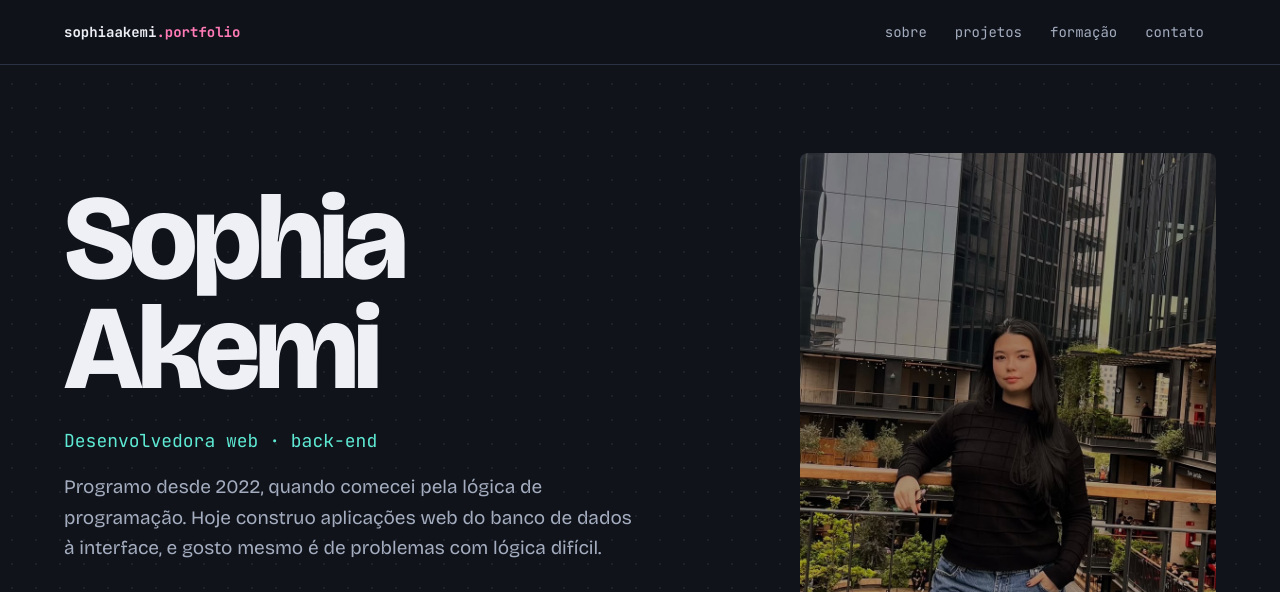
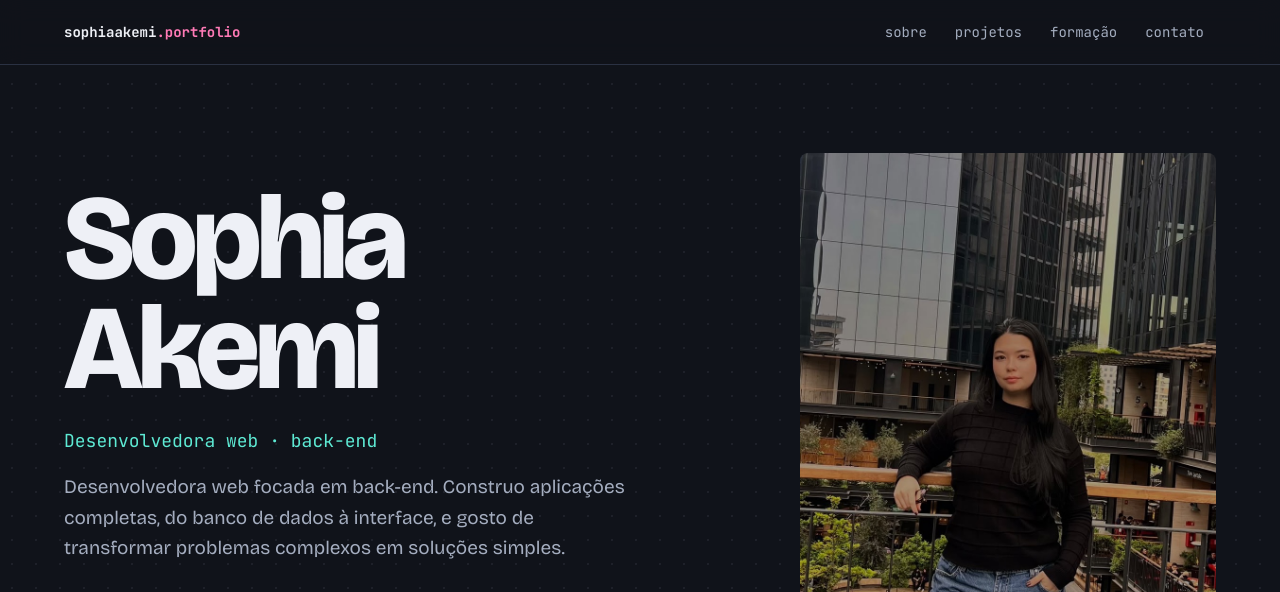
Before and after one commit to sosoakemi/Portfolio, a plain HTML site: page index.html in a window 1280 px wide. Shown: the top 592 px of the page. Drawn offline with nearby package versions, Linux system fonts and the light colour scheme.

Commit message:
Atualiza a frase de apresentação do topo

```diff
--- a/index.html
+++ b/index.html
@@ -57,9 +57,9 @@
             <h1 id="name">Sophia<br />Akemi</h1>
             <p class="hero__role">Desenvolvedora web · back-end</p>
             <p class="hero__lead">
-              Programo desde 2022, quando comecei pela lógica de programação.
-              Hoje construo aplicações web do banco de dados à interface, e gosto
-              mesmo é de problemas com lógica difícil.
+              Desenvolvedora web focada em back-end. Construo aplicações completas,
+              do banco de dados à interface, e gosto de transformar problemas
+              complexos em soluções simples.
             </p>
             <div class="actions">
               <a class="btn btn--primary" href="#projetos">Ver projetos</a>
```
